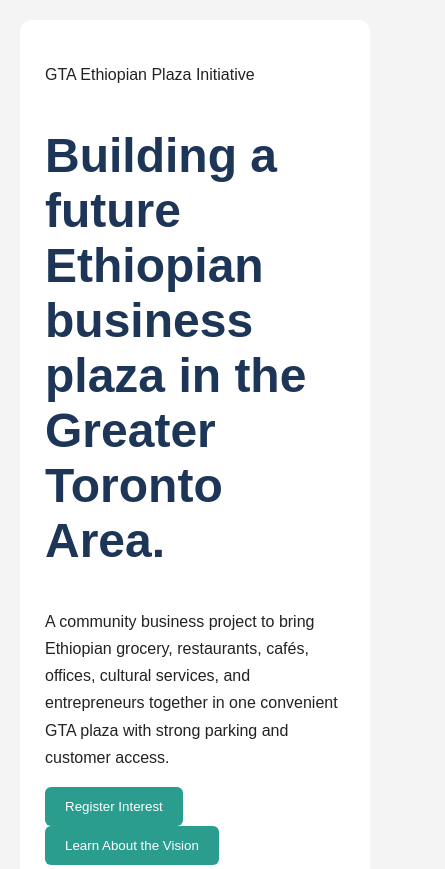
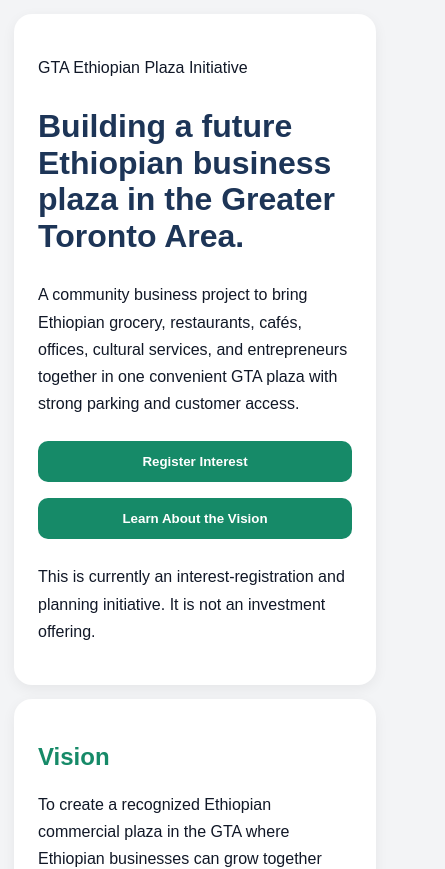
Before and after one commit to teshzw/gta-ethiopian-plaza, a React (Vite) app: page / in a window 390 px wide. Shown: the top 869 px of the page, 445 px wide, since content can reach past the window. Built offline with nearby package versions, Linux system fonts and the light colour scheme.

Commit message:
Update style.css

```diff
--- a/style.css
+++ b/style.css
@@ -1,40 +1,80 @@
 body {
   margin: 0;
   font-family: Arial, sans-serif;
-  background: #f4f4f4;
-  color: #222;
-}
-
-h1 {
-  font-size: 48px;
-  color: #1d3557;
-}
-
-h2 {
-  color: #2a9d8f;
-}
-
-button {
-  background: #2a9d8f;
-  color: white;
-  border: none;
-  padding: 12px 20px;
-  margin-right: 10px;
-  border-radius: 6px;
-  cursor: pointer;
-}
-
-button:hover {
-  background: #21867a;
+  background: #f3f4f6;
+  color: #111827;
 }
 
 section {
   background: white;
-  margin: 20px;
-  padding: 25px;
-  border-radius: 12px;
+  margin: 24px auto;
+  padding: 40px;
+  border-radius: 18px;
+  max-width: 1200px;
+  box-shadow: 0 4px 14px rgba(0,0,0,0.06);
+}
+
+h1 {
+  font-size: 46px;
+  line-height: 1.15;
+  color: #1d3557;
+  max-width: 1000px;
+}
+
+h2 {
+  color: #168a68;
+  margin-top: 20px;
+}
+
+h3 {
+  color: #1d3557;
 }
 
 p {
   line-height: 1.7;
+  font-size: 16px;
 }
+
+button {
+  background: #168a68;
+  color: white;
+  border: none;
+  padding: 13px 22px;
+  margin: 8px 8px 8px 0;
+  border-radius: 10px;
+  cursor: pointer;
+  font-weight: bold;
+}
+
+button:hover {
+  background: #0f6b50;
+}
+
+div {
+  box-sizing: border-box;
+}
+
+ul {
+  line-height: 1.8;
+}
+
+img {
+  max-width: 100%;
+  border-radius: 14px;
+}
+
+@media (max-width: 768px) {
+  section {
+    margin: 14px;
+    padding: 24px;
+  }
+
+  h1 {
+    font-size: 32px;
+  }
+
+  button {
+    width: 100%;
+    margin-right: 0;
+  }
+}
```
